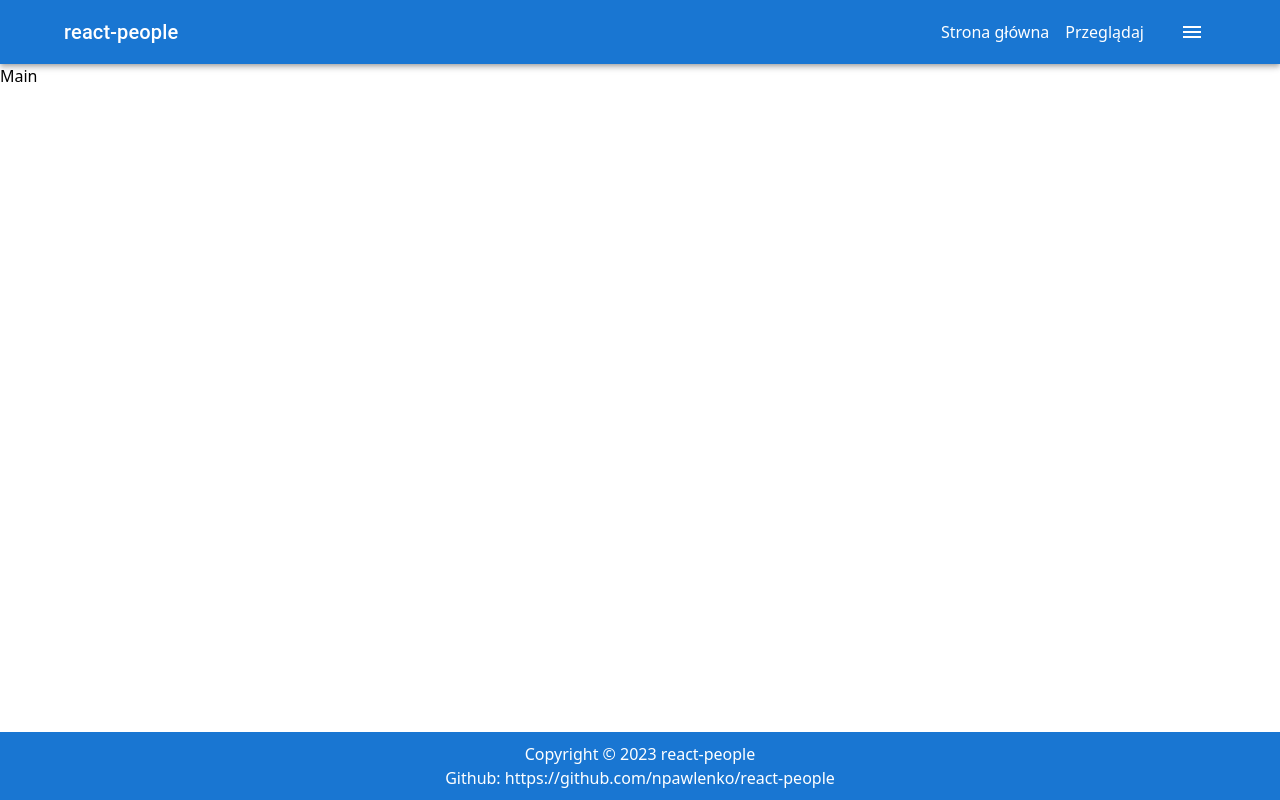
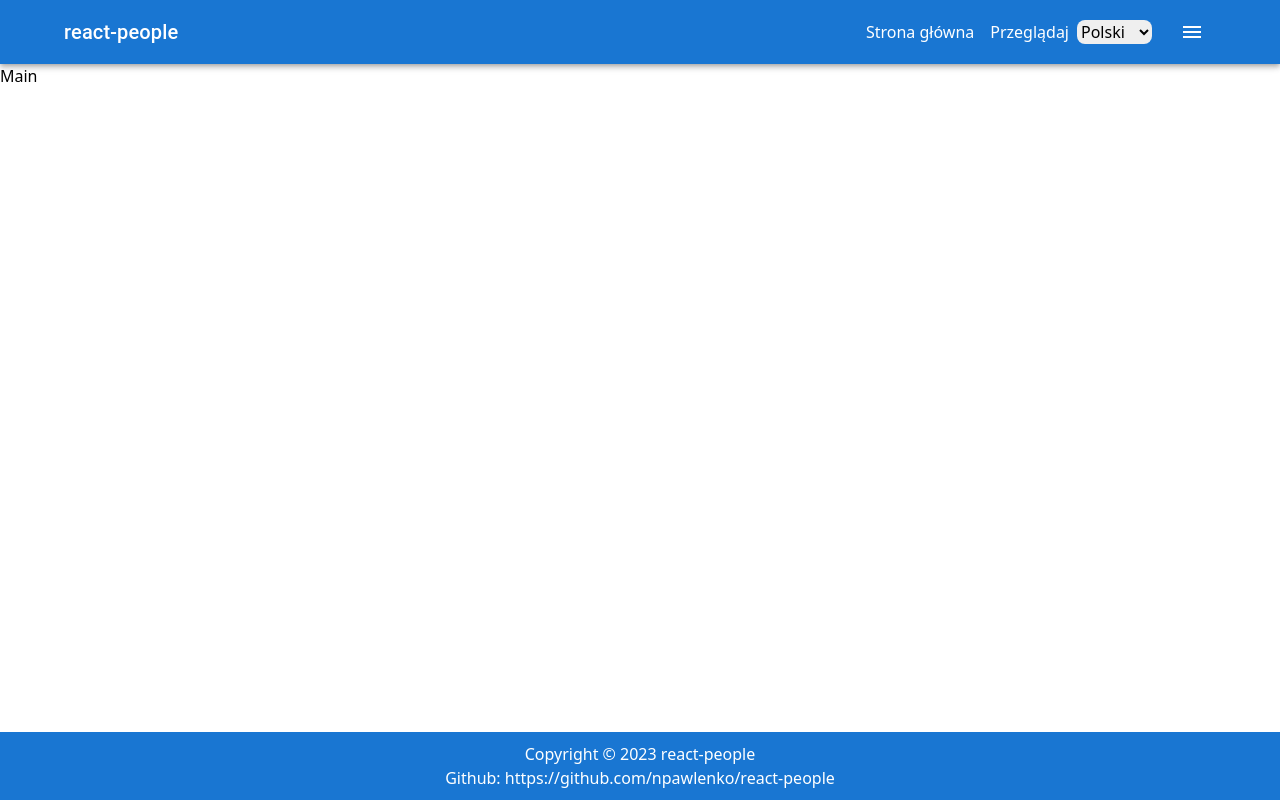
Before and after one commit to npawlenko/react-people, a React (Create React App) app: page / in a window 1280 px wide. Built offline with nearby package versions, Linux system fonts and the light colour scheme.

Commit message:
Add LanguageSelect.tsx

```diff
--- /dev/null
+++ b/src/components/LanguageSelect.tsx
@@ -0,0 +1,51 @@
+import { useEffect, useState } from 'react';
+import i18n from './../i18n';
+
+const availableLanguages: LanguageOption[] = [
+    {
+        key: "en",
+        text: "English"
+    },
+    {
+        key: "pl",
+        text: "Polski"
+    }
+]
+
+interface LanguageOption {
+    key: string;
+    text: string;
+}
+
+interface LanuageSelectProps
+    extends React.SelectHTMLAttributes<HTMLSelectElement> {
+        defaultLanguage?: string;
+}
+
+const LanguageSelect = (props: LanuageSelectProps) => {
+    const [language, setLanguage] = useState(props.defaultLanguage || '');
+
+    const handleChange = (e: React.ChangeEvent<HTMLSelectElement>) => {
+        const selectedLanguage = e.target.value;
+        setLanguage(selectedLanguage);
+    };
+
+    useEffect(() => {
+        i18n.changeLanguage(language);
+    }, [language]);
+
+    return (
+        <select onChange={handleChange} {...props}>
+            {availableLanguages.map((lang) => (
+                <option
+                    value={lang.key}
+                    selected={props?.defaultLanguage === lang.key ? true : false }
+                >
+                    {lang.text}
+                </option>
+            ))}
+        </select>
+    );
+}
+
+export default LanguageSelect;
--- a/src/components/Navbar.tsx
+++ b/src/components/Navbar.tsx
@@ -5,6 +5,7 @@ import MenuIcon from '@mui/icons-material/Menu';
 import { Link } from 'react-router-dom';
 import './../assets/Navbar.scss';
 import { useTranslation } from 'react-i18next';
+import LanguageSelect from './LanguageSelect';
 
 const Navbar = () => {
     const { t } = useTranslation();
@@ -27,6 +28,8 @@ const Navbar = () => {
                         </li>
                     </ul>
 
+                    <LanguageSelect className="rounded-lg text-black" defaultLanguage="pl" />
+
                     <IconButton
                         size="large"
                         edge="start"
```
